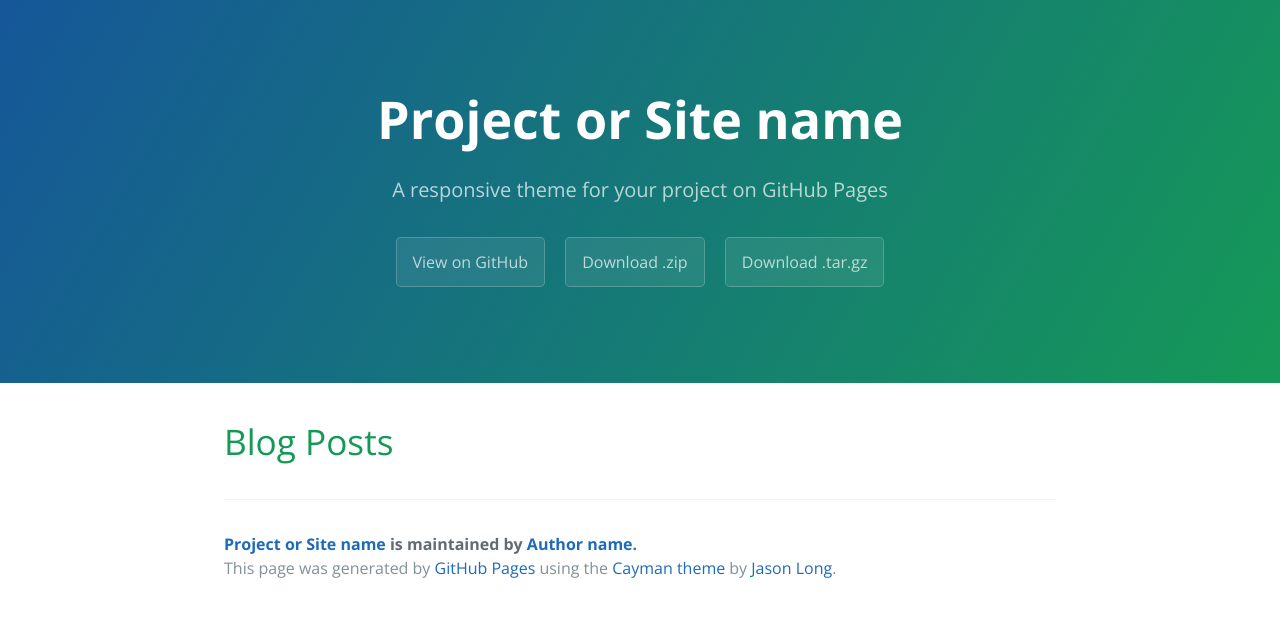
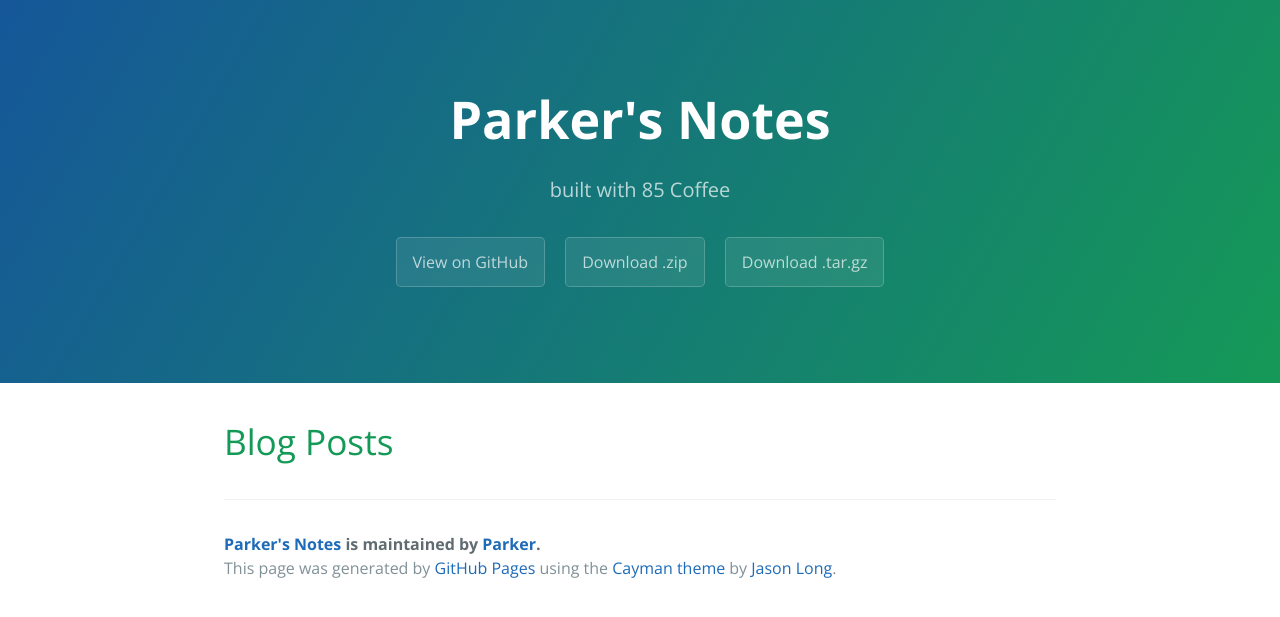
Before and after one commit to parkerwy/parkerwy.github.io, a Jekyll site: the page built from index.html, in a window 1280 px wide. Shown: the top 617 px of the page. Built offline with Jekyll 4.4.1, drawn with Linux system fonts in a browser that asks for light colours; the list of posts is cut into pages by our own code.

Commit message:
update author info

```diff
--- a/_config.yml
+++ b/_config.yml
@@ -1,13 +1,13 @@
 # Setup
-title:        Project or Site name
-tagline:      A responsive theme for your project on GitHub Pages
-baseurl:      ""
+title:        "Parker's Notes"
+tagline:      "built with 85 Coffee"
+baseurl:      "https://parkerwy.github.io"
 paginate:     1
 
 # About/contact
 author:
-  name:       Author name
-  url:        http://yourhomepage.com
+  name:       Parker
+  url:
 
 # Gems
 gems:
```
